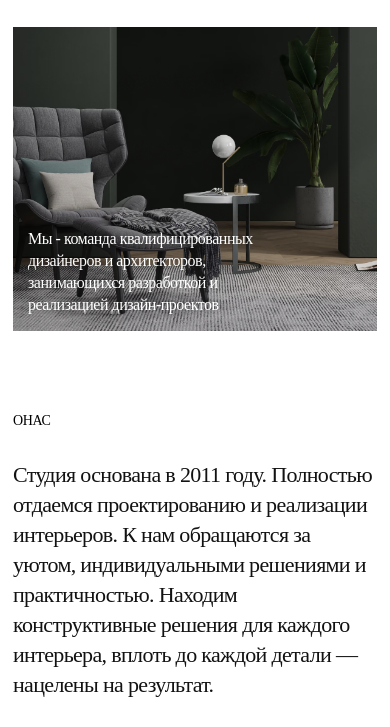
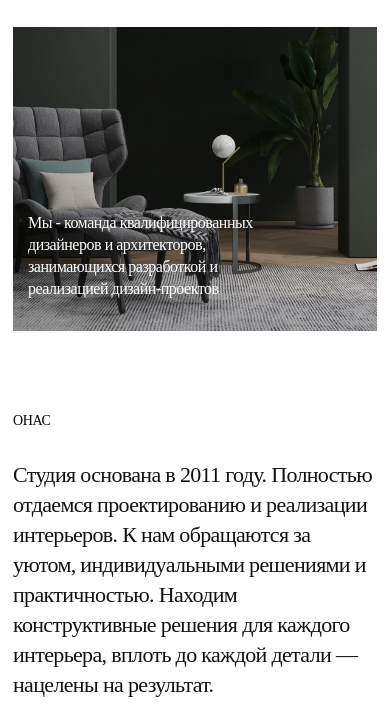
Before and after one commit to KonstantinKZH/module2-task1, a plain HTML site: page index.html in a window 390 px wide. Shown: the part 99-826 px from the top of the page. Drawn offline with Linux system fonts and the light colour scheme; files whose address does not match are found by name.

Commit message:
fixed the code three

```diff
--- a/style.css
+++ b/style.css
@@ -632,9 +632,8 @@ html{
 
     .header-paragraph{
         width: 273px;
-        height: 304px;
         left: 15px;
-        top: 201px;
+        top: 185px;
         font-size: 16px;
         line-height: 22px;
     }
```
